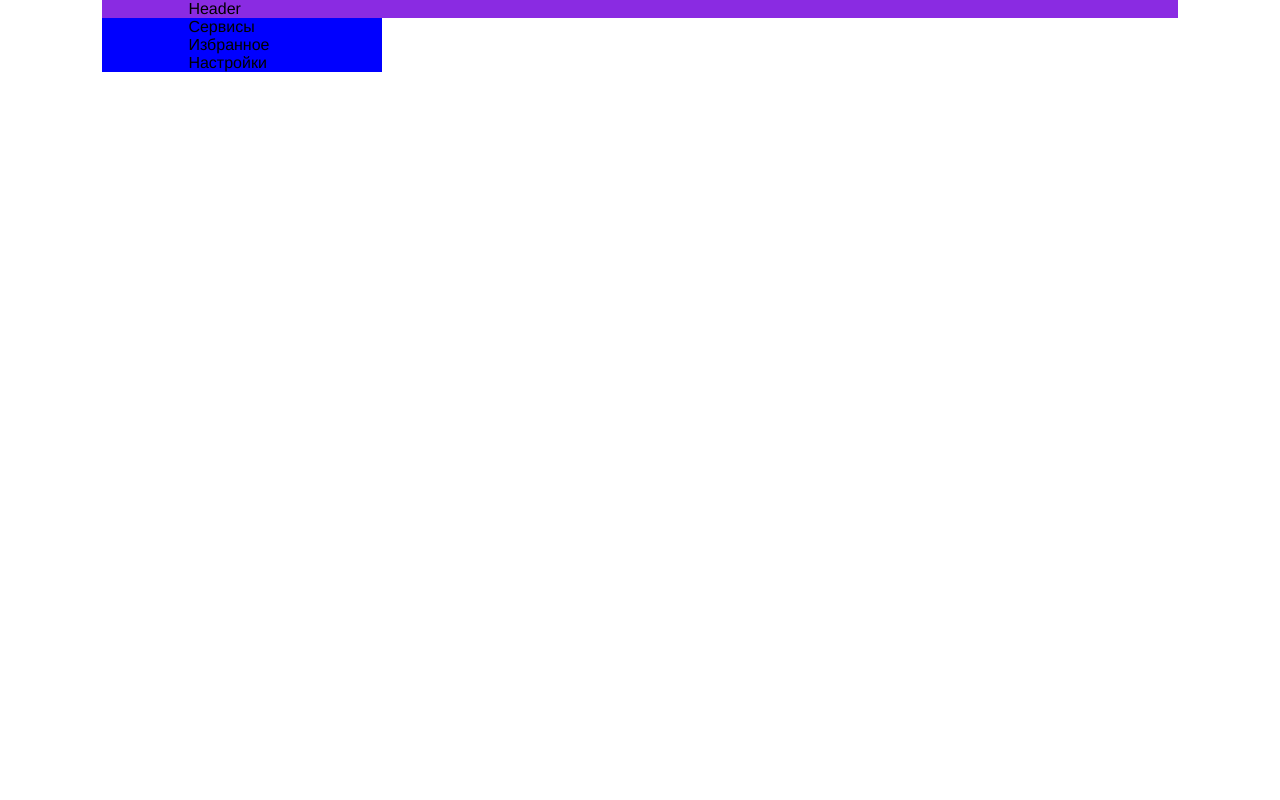
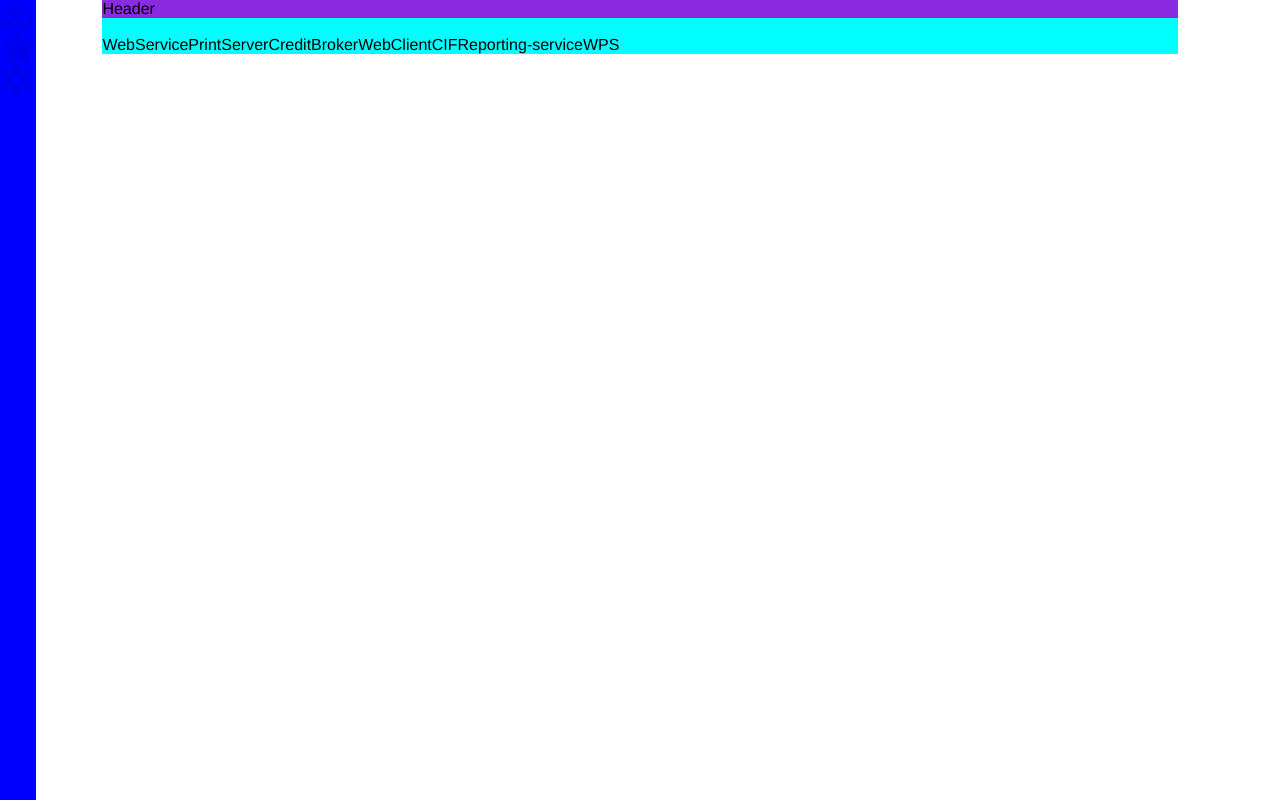
Before and after one commit to lieandie/WSDashboard, a Vue app: page /#/services in a window 1280 px wide. Before the commit this address led to /#/. Built offline with nearby package versions, Linux system fonts and the light colour scheme.

Commit message:
dirty layout

```diff
--- a/package.json
+++ b/package.json
@@ -8,6 +8,9 @@
     "lint": "vue-cli-service lint"
   },
   "dependencies": {
+    "@fortawesome/fontawesome-svg-core": "^1.2.13",
+    "@fortawesome/free-solid-svg-icons": "^5.7.0",
+    "@fortawesome/vue-fontawesome": "^0.1.5",
     "vue": "^2.5.21",
     "vue-router": "^3.0.1"
   },
--- a/src/App.vue
+++ b/src/App.vue
@@ -1,19 +1,39 @@
 <template>
-  <div class="container">
+  <div class="app">
     <Header />
-    <SideNav />
-    <router-view />
+    <div class="app__sidenav">
+      <SideNav />
+    </div>
+    <div class="app__router">
+      <main>
+        <router-view />
+      </main>
+    </div>
   </div>
 </template>
 
 <style>
-.container {
+.app {
   font-family: "Avenir", Helvetica, Arial, sans-serif;
   -webkit-font-smoothing: antialiased;
   -moz-osx-font-smoothing: grayscale;
   color: #000000;
   padding-left: 8%;
   padding-right: 8%;
+}
+
+.app__router {
+  background-color: aqua;
+  width: 100%;
+  display: flex;
+}
+
+.app__sidenav {
+  position: fixed;
+  display: flex;
+  left: 0;
+  top: 0;
+  height: 100%;
 }
 
 body {
--- a/src/components/Header.vue
+++ b/src/components/Header.vue
@@ -1,5 +1,7 @@
 <template>
-    <div class="container">Header</div>
+    <header class="container">
+        <div>Header</div>
+    </header>
 </template>
 
 <script>
--- /dev/null
+++ b/src/components/HomerProject.vue
@@ -0,0 +1,21 @@
+<template>
+  <div class="container">
+    {{ title }}
+  </div>
+</template>
+
+<script>
+export default {
+  props: {
+    title: String
+  },
+  name: "HomerProject"
+};
+</script>
+
+<style scoped>
+.container {
+  text-align: center;
+    padding-top: 18px;
+}
+</style>
--- a/src/components/SideNav.vue
+++ b/src/components/SideNav.vue
@@ -1,20 +1,30 @@
 <template>
-    <div class="container">
-        <div class="container__link">Сервисы</div>
-        <div class="container__link">Избранное</div>
-        <div class="container__link">Настройки</div>
+  <nav class="container">
+    <div class="container__link">
+      <router-link to="/services"><fai icon="cubes" size="2x"/></router-link>
     </div>
+    <div class="container__link">
+      <router-link to="/favourites"><fai icon="star" size="2x"/></router-link>
+    </div>
+    <div class="container__link">
+      <router-link to="/settings"><fai icon="cog" size="2x"/></router-link>
+    </div>
+  </nav>
 </template>
 
 <script>
-    export default {
-        name: "SideNav"
-    }
+export default {
+  name: "SideNav"
+};
 </script>
 
 <style scoped>
-    .container {
-        background-color: blue;
-        width: 10%;
-    }
+.container {
+  display: flex;
+  flex-direction: column;
+  background-color: blue;
+}
+.container__link {
+  size: 50px;
+}
 </style>
--- a/src/main.js
+++ b/src/main.js
@@ -1,6 +1,17 @@
 import Vue from "vue";
 import App from "./App.vue";
 import router from "./router";
+import { library } from "@fortawesome/fontawesome-svg-core";
+import { FontAwesomeIcon } from "@fortawesome/vue-fontawesome";
+import {faCog} from "@fortawesome/free-solid-svg-icons/faCog";
+import {faStar} from "@fortawesome/free-solid-svg-icons/faStar";
+import {faCubes} from "@fortawesome/free-solid-svg-icons/faCubes";
+
+library.add(faCog);
+library.add(faStar);
+library.add(faCubes);
+
+Vue.component("fai", FontAwesomeIcon);
 
 Vue.config.productionTip = false;
 
--- a/src/router.js
+++ b/src/router.js
@@ -6,18 +6,19 @@ Vue.use(Router);
 export default new Router({
   routes: [
     {
-      path: "**",
-      name: "main",
-      component: () => import("./views/Main.vue")
+      path: "/services",
+      name: "services",
+      component: () => import("./views/Services.vue")
     },
     {
-      path: "/about",
-      name: "about",
-      // route level code-splitting
-      // this generates a separate chunk (about.[hash].js) for this route
-      // which is lazy-loaded when the route is visited.
-      component: () =>
-        import(/* webpackChunkName: "about" */ "./views/About.vue")
+      path: "/favourites",
+      name: "favourites",
+      component: () => import("./views/Favourites.vue")
+    },
+    {
+      path: "/settings",
+      name: "settings",
+      component: () => import("./views/Settings.vue")
     }
   ]
 });
--- /dev/null
+++ b/src/views/Favourites.vue
@@ -0,0 +1,11 @@
+<template>
+  <div>Favourited</div>
+</template>
+
+<script>
+export default {
+  name: "Favourites"
+};
+</script>
+
+<style scoped></style>
--- /dev/null
+++ b/src/views/Services.vue
@@ -0,0 +1,28 @@
+<template>
+    <div class="container">
+        <HomerProject title="WebService"/>
+        <HomerProject title="PrintServer"/>
+        <HomerProject title="CreditBroker"/>
+        <HomerProject title="WebClient"/>
+        <HomerProject title="CIF"/>
+        <HomerProject title="Reporting-service"/>
+        <HomerProject title="WPS"/>
+    </div>
+</template>
+
+<script>
+import HomerProject from "../components/HomerProject";
+export default {
+  name: "Services",
+  components: {
+      HomerProject
+  }
+};
+</script>
+
+<style scoped>
+    .container {
+        display: flex;
+        flex-wrap: wrap;
+    }
+</style>
--- a/src/views/Main.vue
+++ b/src/views/Settings.vue
@@ -1,12 +1,10 @@
 <template>
-    <div></div>
+  <div>Settigns</div>
 </template>
 
 <script>
 export default {
-  name: "Main",
-  components: {
-  }
+  name: "Settings"
 };
 </script>
 
```
Also changed, not shown: 1 other file (tests, documents, lock files or other folders).
